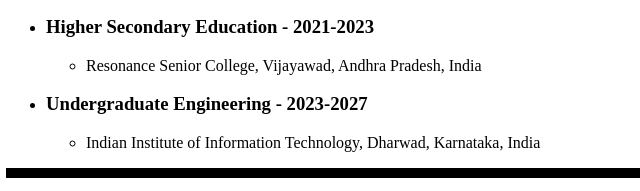
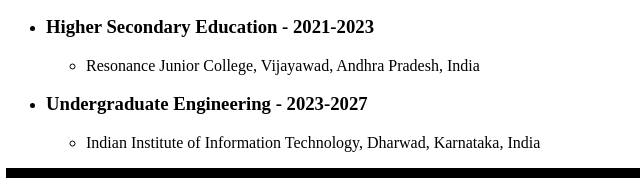
Before and after one commit to Uday-KiranK/UdayK-Resume, a plain HTML site: page index.html in a window 1280 px wide. Shown: the part 609-800 px from the top of the page, 2-642 px from the left. Drawn offline with Linux system fonts and the light colour scheme.

Commit message:
index.html

```diff
--- a/index.html
+++ b/index.html
@@ -23,7 +23,7 @@
             </li>
             <li><h3>Higher Secondary Education - 2021-2023</h3>
                 <ul>
-                    <li>Resonance Senior College, Vijayawad, Andhra Pradesh, India</li>
+                    <li>Resonance Junior College, Vijayawad, Andhra Pradesh, India</li>
                 </ul>
             </li>
             <li><h3>Undergraduate Engineering - 2023-2027</h3>
```
